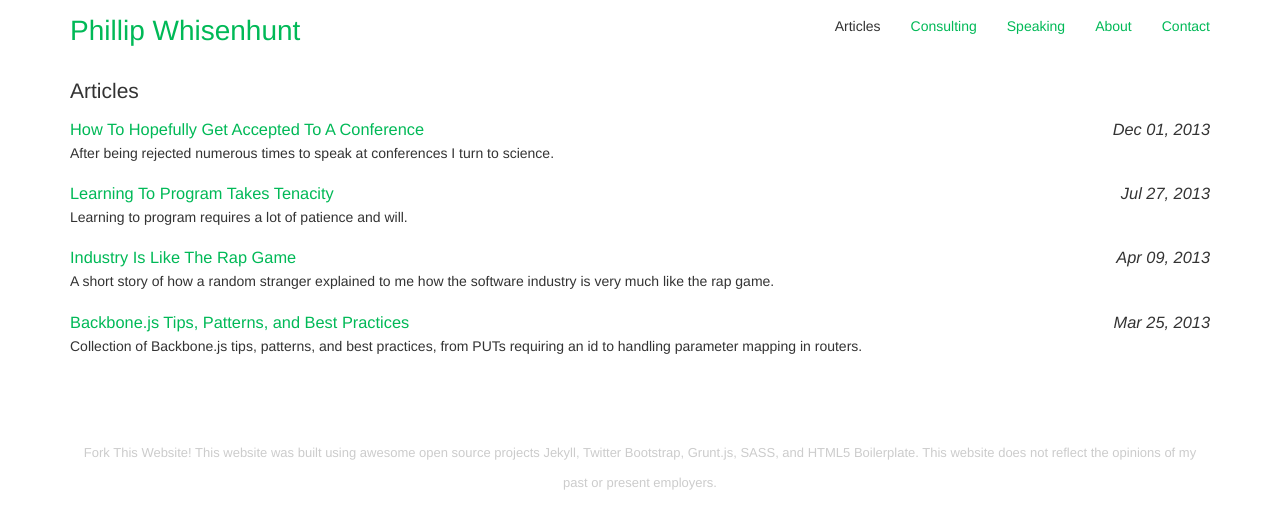
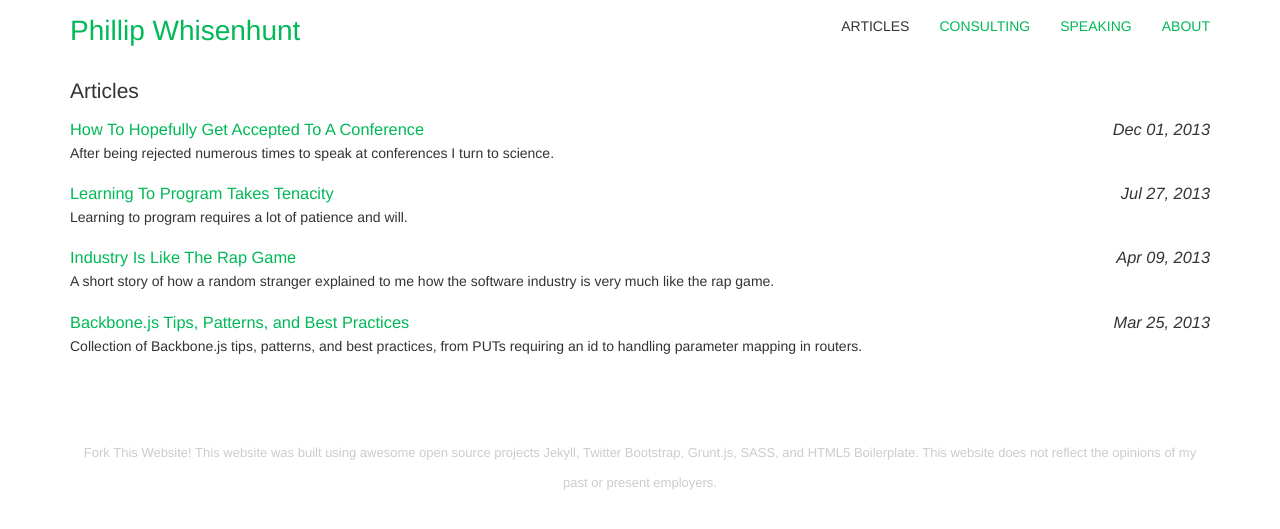
Before and after one commit to pwhisenhunt/pwhisenhunt.github.io, a Jekyll site: the page built from index.html, in a window 1280 px wide. Shown: the top 529 px of the page. Built offline with Jekyll 4.4.1, drawn with Linux system fonts in a browser that asks for light colours; comment, search, counter and statistics services are not loaded.

Commit message:
Removing contact.

```diff
--- a/_layouts/default.html
+++ b/_layouts/default.html
@@ -47,19 +47,16 @@
                             </ul>
                             <ul class="nav navbar-nav navbar-right">
                                 <li {% if page.active == "articles" %} class="active" {% endif %}>
-                                    <a href="/">Articles</a>
+                                    <a href="/">ARTICLES</a>
                                 </li>
                                 <li {% if page.active == "consulting" %} class="active" {% endif %}>
-                                    <a href="/consulting" alt="{{ site.author.name }} Consulting">Consulting</a>
+                                    <a href="/consulting" alt="{{ site.author.name }} Consulting">CONSULTING</a>
                                 </li>
                                 <li {% if page.active == "speaking" %} class="active" {% endif %}>
-                                    <a href="/speaking" alt="{{ site.author.name }} Speaking">Speaking</a>
+                                    <a href="/speaking" alt="{{ site.author.name }} Speaking">SPEAKING</a>
                                 </li>
                                 <li {% if page.active == "about" %} class="active" {% endif %}>
-                                    <a href="/about">About</a>
-                                </li>
-                                <li {% if page.active == "contact" %} class="active" {% endif %}>
-                                    <a href="/contact">Contact</a>
+                                    <a href="/about">ABOUT</a>
                                 </li>
                             </ul>
                         </div><!-- /.navbar-collapse -->
--- a/about/index.html
+++ b/about/index.html
@@ -5,10 +5,13 @@ title: About
 ---
 <img class="pull-right" src="/images/about.png" alt="{{ site.author.name }} About" />
 <p>
-    Hi! Thanks for checking out my website. My name is Phillip Whisenhunt(<em>wis-n-hunt</em>) and I'm an entreupreneur and software engineer currently living in beautiful Austin, TX. I've had the privilage to work in a lot of interesting areas over the past few years, from researching iris recognition too visualizing the human genome over the web. However, I'm currently interested in JavaScript, Web Performance, and honing in on one of my many ideas to build a fantastic company. You can find me on all of the usual social networking websites below.
+    Hi! Thanks for checking out my website. My name is Phillip Whisenhunt(<em>wis-n-hunt</em>) and I'm currently living in beautiful Austin, TX. I'm a programmer by trade and an entrepreneur at heart. I'm also a yogi, aspiring author, avid mountain biker, runner, foody, pesco vegetarian, etc. Feel free to connect with me on any of the usual media networks, although I'm not very active on them.
 </p>
 <ul>
   <li><a href="http://github.com/pwhisenhunt" target="_blank" name="{{site.author.name}} github">Github</a></li>
   <li><a href="http://twitter.com/pwhisenhunt" target="_blank" name="{{site.author.name}} twitter">Twitter</a></li>
   <li><a href="http://www.linkedin.com/in/whisenhunt" target="_blank" name="{{site.author.name}} linkedin">LinkedIn</a></li>
 </ul>
+<p>
+  I really enjoy meeting new people so if you're ever in my area(currently Austin, TX) feel free to reach out and we can grab a cup of joe or a quick lunch. By far the best way to contact me is through email at <a href="mailto:phillip.whisenhunt@gmail.com">phillip dot whisenhunt at gmail dot com</a>. Take care.
+</p>
```
Also changed, not shown: contact/index.html (deleted, +0 -12 lines).
